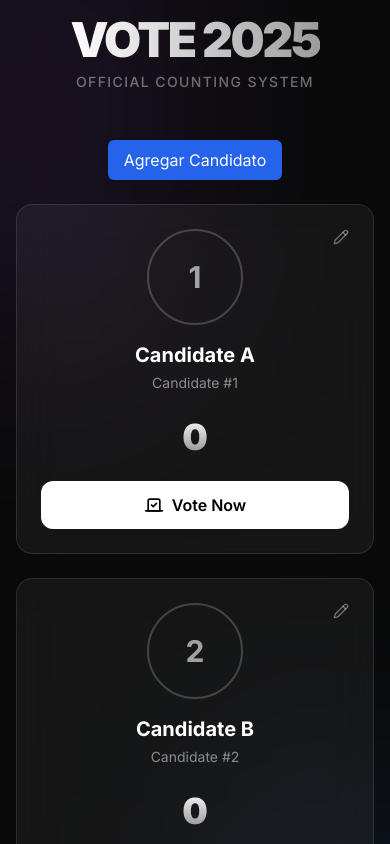
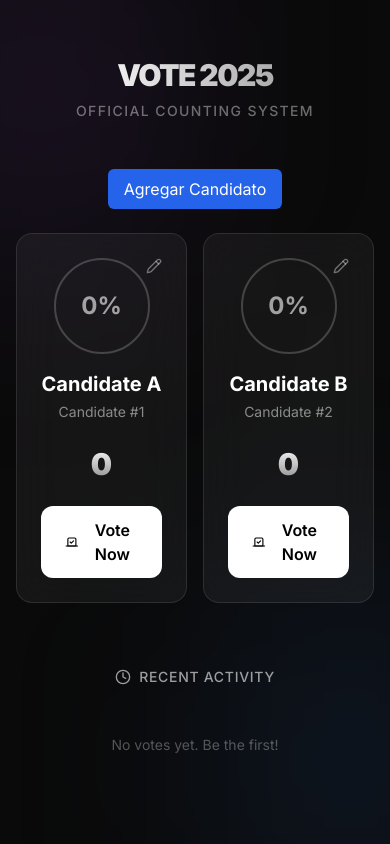
Before and after one commit to diegomadariaga/votaciones_web, a React (Vite) app: page / in a window 390 px wide. Shown: the top 844 px of the page. Built offline with nearby package versions, Linux system fonts and the light colour scheme.

Commit message:
feat: Calculate and display candidate vote percentages in the voting system

```diff
--- a/src/App.jsx
+++ b/src/App.jsx
@@ -14,6 +14,8 @@ const App = () => {
     handleAddCandidate,
     leaderId
   } = useVotingSystem();
+
+  const totalVotes = candidates.reduce((acc, curr) => acc + curr.votes, 0);
 
   const [showAddForm, setShowAddForm] = React.useState(false);
   const [newName, setNewName] = React.useState('');
@@ -51,7 +53,7 @@ const App = () => {
               type="text"
               value={newName}
               onChange={(e) => setNewName(e.target.value)}
-              className="mt-1 block w-full rounded-md border-gray-300 shadow-sm focus:border-blue-500 focus:ring-blue-500 border p-2"
+              className="mt-1 block w-full rounded-md border-gray-300 shadow-sm focus:border-blue-500 focus:ring-blue-500 border p-2 text-base"
               required
             />
           </div>
@@ -61,7 +63,7 @@ const App = () => {
               type="number"
               value={newNumber}
               onChange={(e) => setNewNumber(e.target.value)}
-              className="mt-1 block w-full rounded-md border-gray-300 shadow-sm focus:border-blue-500 focus:ring-blue-500 border p-2"
+              className="mt-1 block w-full rounded-md border-gray-300 shadow-sm focus:border-blue-500 focus:ring-blue-500 border p-2 text-base"
               required
             />
           </div>
@@ -74,17 +76,21 @@ const App = () => {
         </form>
       )}
 
-      <div className="grid grid-cols-1 sm:grid-cols-2 gap-6 w-full mb-8 max-w-4xl mx-auto">
-        {candidates.map((candidate) => (
+      <div className="grid grid-cols-2 gap-4 w-full mb-8 max-w-4xl mx-auto">
+        {candidates.map((candidate) => {
+          const percentage = totalVotes === 0 ? 0 : Math.round((candidate.votes / totalVotes) * 100);
+          return (
             <div key={candidate.id} className="w-full">
               <CandidateCard
                 candidate={candidate}
+                percentage={percentage}
                 onVote={handleVote}
                 onUpdate={handleUpdateCandidate}
                 isLeading={leaderId === candidate.id}
               />
             </div>
-        ))}
+          );
+        })}
       </div>
 
       <VoteHistory history={history} />
--- a/src/components/CandidateCard.jsx
+++ b/src/components/CandidateCard.jsx
@@ -2,7 +2,7 @@ import React, { useState } from 'react';
 import { motion } from 'framer-motion';
 import { Vote, Pencil, Check, X } from 'lucide-react';
 
-const CandidateCard = ({ candidate, onVote, onUpdate, isLeading }) => {
+const CandidateCard = ({ candidate, percentage, onVote, onUpdate, isLeading }) => {
   const [isEditing, setIsEditing] = useState(false);
   const [editName, setEditName] = useState(candidate.name);
   const [editNumber, setEditNumber] = useState(candidate.number);
@@ -23,8 +23,7 @@ const CandidateCard = ({ candidate, onVote, onUpdate, isLeading }) => {
       layout
       initial={{ opacity: 0, y: 20 }}
       animate={{ opacity: 1, y: 0 }}
-      className={`relative overflow-hidden rounded-2xl p-6 backdrop-blur-xl border transition-all duration-300 ${
-        isLeading
+      className={`relative overflow-hidden rounded-2xl p-6 backdrop-blur-xl border transition-all duration-300 ${isLeading
         ? 'bg-gradient-to-br from-yellow-500/20 to-orange-500/20 border-yellow-500/50 shadow-[0_0_30px_rgba(234,179,8,0.3)]'
         : 'bg-white/5 border-white/10 hover:border-white/20 hover:bg-white/10'
         }`}
@@ -58,8 +57,7 @@ const CandidateCard = ({ candidate, onVote, onUpdate, isLeading }) => {
 
       <div className="flex flex-col items-center gap-4">
         <div className="relative">
-          <div className={`w-24 h-24 rounded-full flex items-center justify-center text-3xl font-bold border-2 ${
-            isLeading ? 'border-yellow-500 text-yellow-500' : 'border-white/20 text-white/60'
+          <div className={`w-24 h-24 rounded-full flex items-center justify-center text-3xl font-bold border-2 ${isLeading ? 'border-yellow-500 text-yellow-500' : 'border-white/20 text-white/60'
             }`}>
             {isEditing ? (
               <input
@@ -69,7 +67,7 @@ const CandidateCard = ({ candidate, onVote, onUpdate, isLeading }) => {
                 className="w-16 bg-transparent text-center outline-none border-b border-white/20 focus:border-white"
               />
             ) : (
-              candidate.number
+              <span className="text-2xl">{percentage}%</span>
             )}
           </div>
           {isLeading && !isEditing && (
@@ -97,7 +95,7 @@ const CandidateCard = ({ candidate, onVote, onUpdate, isLeading }) => {
           <p className="text-sm text-white/50">Candidate #{candidate.number}</p>
         </div>
 
-        <div className="text-4xl font-black text-transparent bg-clip-text bg-gradient-to-b from-white to-white/50 my-2">
+        <div className="text-3xl md:text-4xl font-black text-transparent bg-clip-text bg-gradient-to-b from-white to-white/50 my-2">
           {candidate.votes}
         </div>
 
@@ -105,8 +103,7 @@ const CandidateCard = ({ candidate, onVote, onUpdate, isLeading }) => {
           whileHover={{ scale: 1.05 }}
           whileTap={{ scale: 0.95 }}
           onClick={() => onVote(candidate.id)}
-          className={`w-full py-3 px-6 rounded-xl font-semibold flex items-center justify-center gap-2 transition-colors ${
-            isLeading
+          className={`w-full py-3 px-6 rounded-xl font-semibold flex items-center justify-center gap-2 transition-colors ${isLeading
             ? 'bg-yellow-500 text-black hover:bg-yellow-400'
             : 'bg-white text-black hover:bg-gray-200'
             }`}
--- a/src/components/Header.jsx
+++ b/src/components/Header.jsx
@@ -3,7 +3,7 @@ import React from 'react';
 const Header = () => {
   return (
     <header className="mb-12">
-      <h1 className="text-5xl font-black tracking-tighter mb-2 bg-clip-text text-transparent bg-gradient-to-r from-white to-white/60">
+      <h1 className="text-3xl md:text-5xl font-black tracking-tighter mb-2 bg-clip-text text-transparent bg-gradient-to-r from-white to-white/60">
         VOTE 2025
       </h1>
       <p className="text-white/40 font-medium uppercase tracking-widest text-sm">
--- a/src/components/Layout.jsx
+++ b/src/components/Layout.jsx
@@ -2,7 +2,7 @@ import React from 'react';
 
 const Layout = ({ children }) => {
   return (
-    <div className="min-h-screen bg-[#0a0a0a] text-white flex flex-col items-center justify-center p-4 relative overflow-hidden">
+    <div className="min-h-screen bg-[#0a0a0a] text-white flex flex-col items-center justify-center p-4 relative overflow-x-hidden">
       {/* Background Gradients */}
       <div className="absolute top-0 left-0 w-full h-full overflow-hidden pointer-events-none">
         <div className="absolute top-[-10%] left-[-10%] w-[40%] h-[40%] bg-purple-500/20 rounded-full blur-[120px]" />
```
Lines whose indentation alone changed are shown as unchanged.
